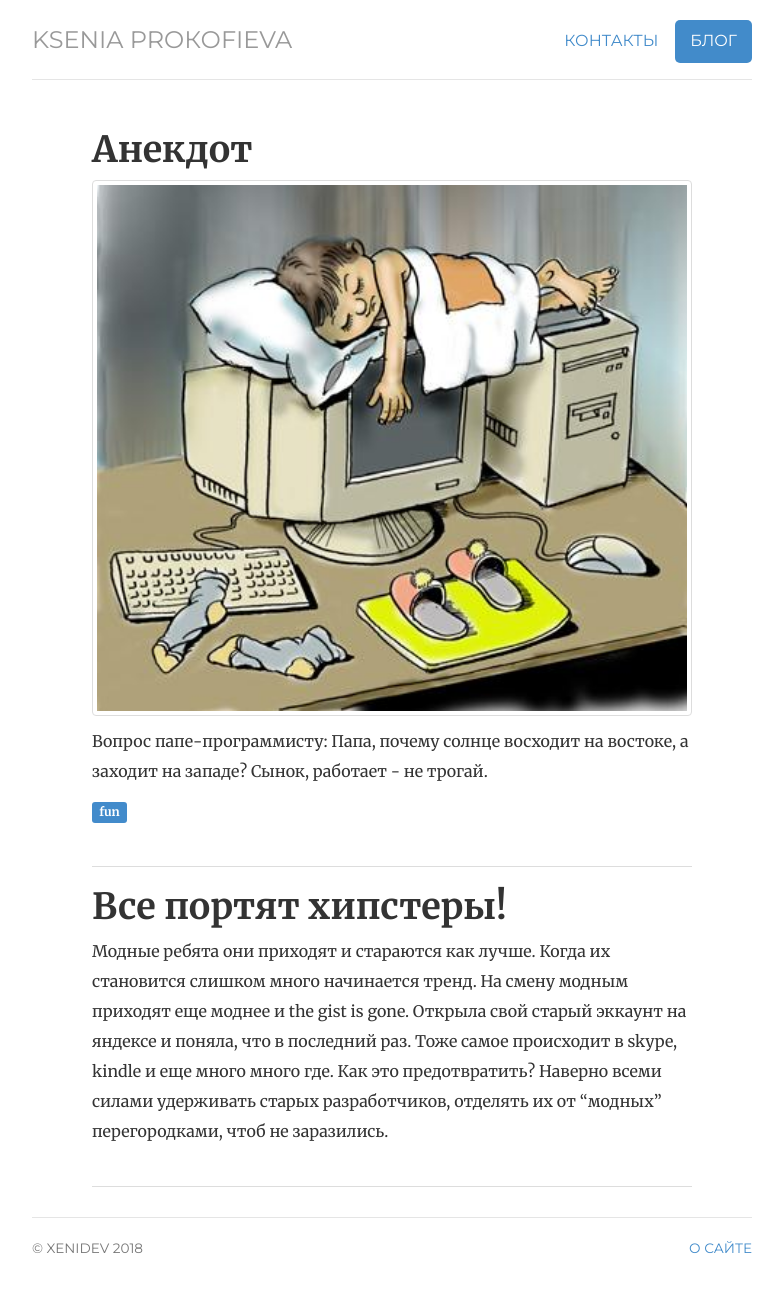
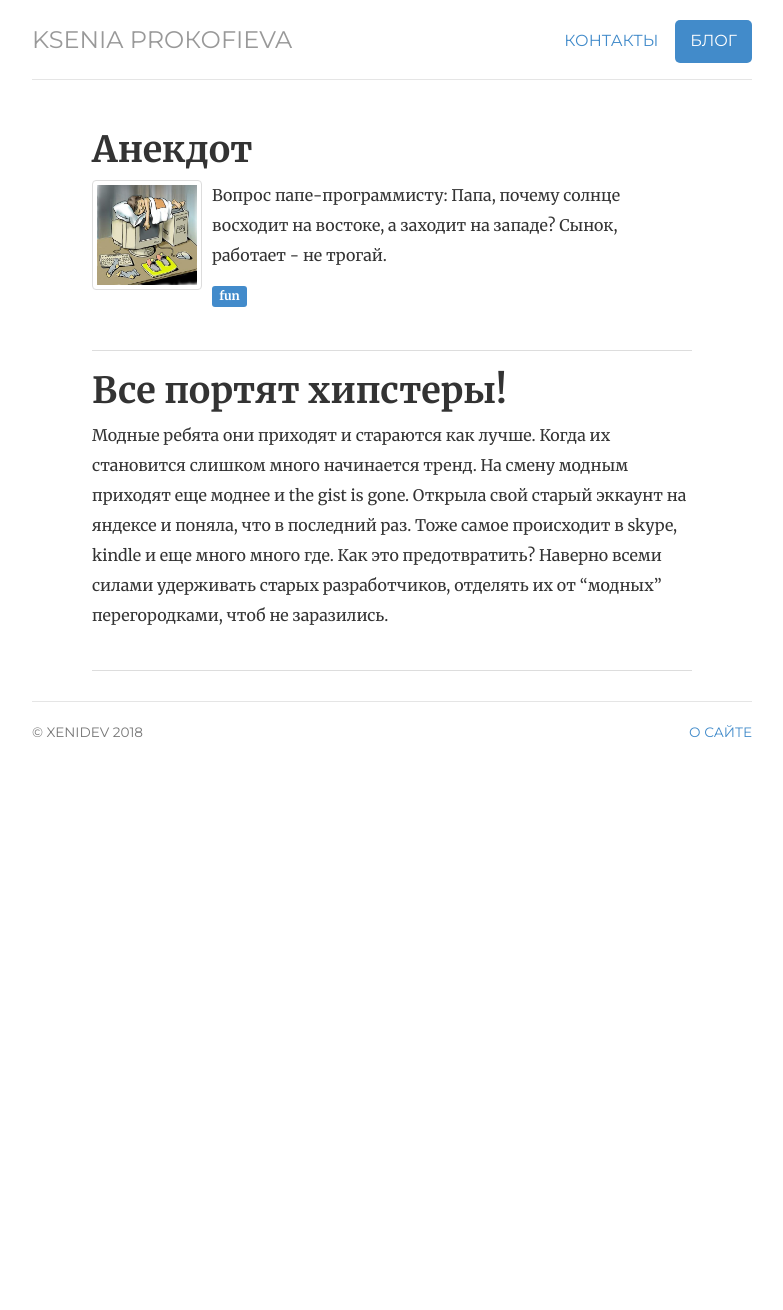
Before and after one commit to ValeraS/xenidev.github.io, a Jekyll site: the page built from notes/index.html, in a window 1280 px wide. Shown: the whole page, without its empty margins (248-1031 px from the left). Built offline with Jekyll 4.4.1, drawn with Linux system fonts in a browser that asks for light colours; after the commit the page ends 900 px from its top, so only the background shows below that.

Commit message:
Update style.css

```diff
--- a/css/style.css
+++ b/css/style.css
@@ -128,26 +128,15 @@
     margin-bottom: 10px;
     margin-right: 10px
 }
-
-/* POST-LIST */
-
 .notelist ul li h1.title a {
     color: #333333;
 }
 
-.post-list-image {
-    width: 30%;
-    max-width: 100%;
-    min-height: 11rem;
-    background-size: cover;
-    background-position: 50% 50%;
-    float: left;
-    padding-right: 10px;
-   }
+
 
 /* SINGLE POST */
 
-.notes .img-postlist {
+.note .img-postlist {
     /* display: none; */
     width: 100%;
 }
```
